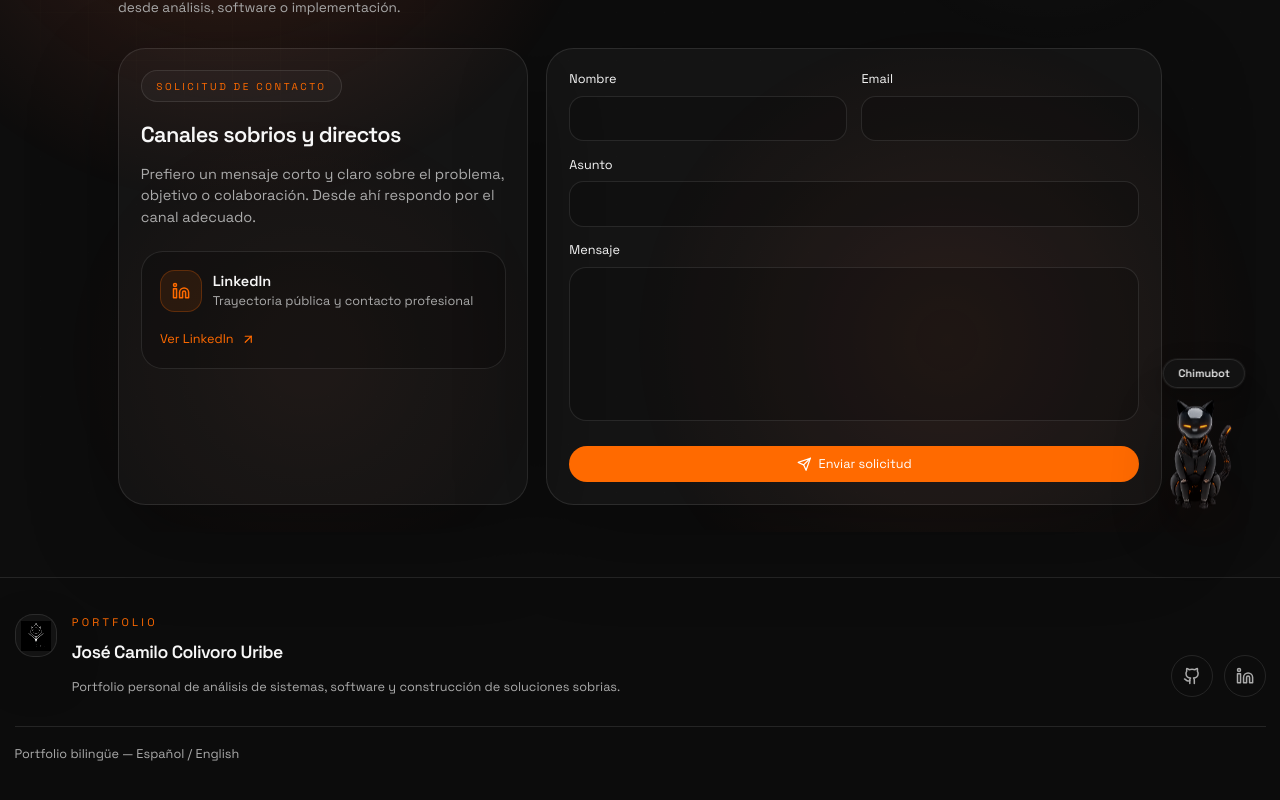
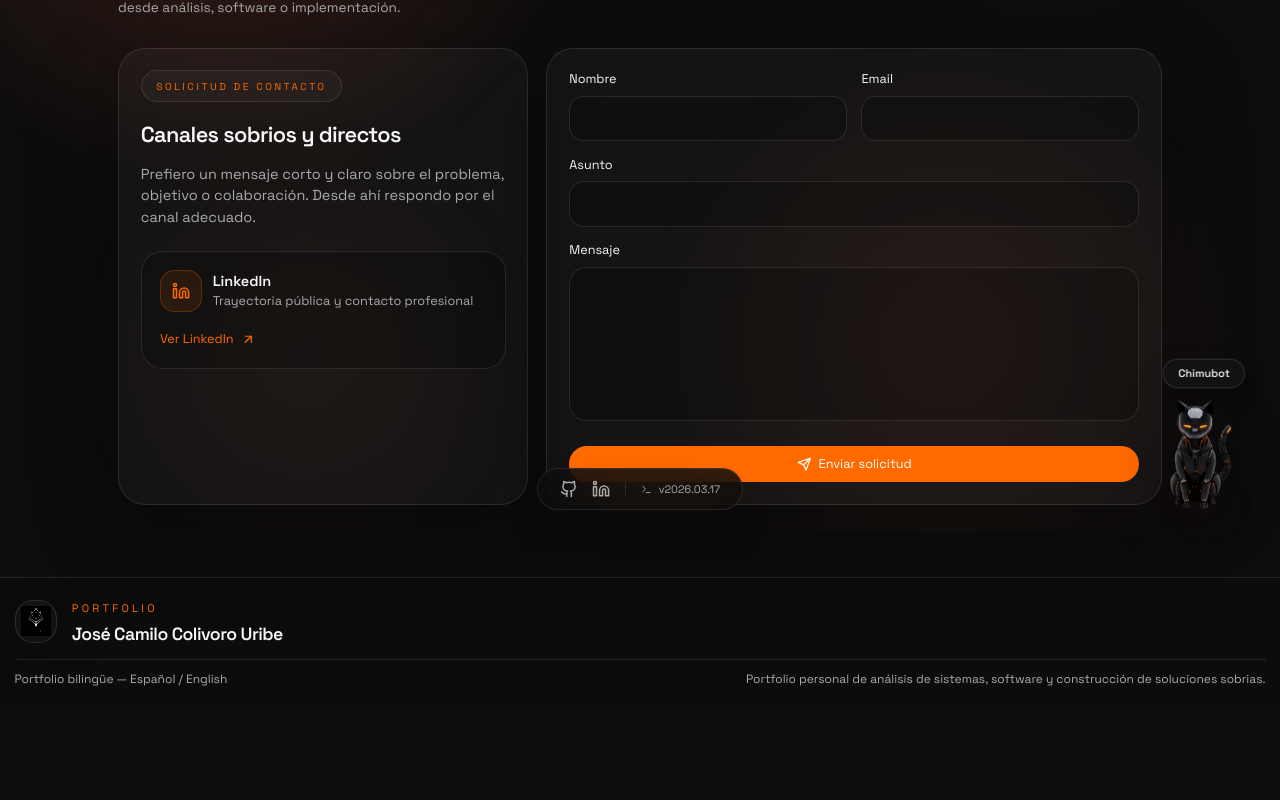
Before and after one commit to ColDev-Colivoro/portfolio, a React (Vite) app: page /contact in a window 1280 px wide. Shown: the part 268-1068 px from the top of the page. After the commit the page ends 978 px from the top, so only its background shows below. Built offline with nearby package versions, Linux system fonts and the light colour scheme.

Commit message:
feat: add CommandBar component and integrate it into the App; update Footer and SystemLog for improved layout and functionality

```diff
--- a/src/App.jsx
+++ b/src/App.jsx
@@ -5,6 +5,7 @@ import { Toaster } from '@/components/ui/toaster';
 import Navbar from '@/components/Navbar';
 import Footer from '@/components/Footer';
 import Chatbot from '@/components/Chatbot';
+import CommandBar from '@/components/CommandBar';
 import Cursor from '@/components/Cursor';
 import HomePage from '@/pages/HomePage';
 import AboutPage from '@/pages/AboutPage';
@@ -84,9 +85,10 @@ const App = () => {
 						</motion.div>
 					</AnimatePresence>
 				</div>
-				<Chatbot lang={lang} />
-				<Footer />
-				<Toaster />
+					<Chatbot lang={lang} />
+					<CommandBar />
+					<Footer />
+					<Toaster />
 			</div>
 		</div>
 	);
--- /dev/null
+++ b/src/components/CommandBar.jsx
@@ -0,0 +1,47 @@
+import { useEffect, useState } from 'react';
+import { motion, AnimatePresence } from 'framer-motion';
+import { Github, Linkedin, Terminal } from 'lucide-react';
+import SystemLog from './SystemLog';
+
+const CommandBar = () => {
+    const [isVisible, setIsVisible] = useState(false);
+    const [logOpen, setLogOpen] = useState(false);
+
+    useEffect(() => {
+        const observer = new IntersectionObserver(
+            ([entry]) => setIsVisible(entry.isIntersecting),
+            { threshold: 0.1 }
+        );
+        const footer = document.querySelector('footer');
+        if (footer) observer.observe(footer);
+        return () => observer.disconnect();
+    }, []);
+
+    return (
+        <>
+            <AnimatePresence>
+                {isVisible && (
+                        <motion.div
+                        initial={{ y: 20, opacity: 0 }}
+                        animate={{ y: 0, opacity: 1 }}
+                        exit={{ y: 20, opacity: 0 }}
+                        transition={{ duration: 0.8, ease: [0.22, 1, 0.36, 1] }}
+                        className="fixed bottom-6 z-40 flex w-full justify-center px-4"
+                    >
+                        <div className="flex items-center gap-4 rounded-full border border-white/10 bg-background/80 px-6 py-3 shadow-2xl backdrop-blur-xl">
+                            <a href="https://github.com/ColDev-Colivoro" target="_blank" className="text-muted-foreground transition-colors hover:text-accent"><Github className="h-5 w-5" /></a>
+                            <a href="https://www.linkedin.com/in/camilo-colivoro-1a5206386" target="_blank" className="text-muted-foreground transition-colors hover:text-accent"><Linkedin className="h-5 w-5" /></a>
+                            <div className="h-4 w-px bg-white/10" />
+                            <button onClick={() => setLogOpen(true)} className="flex items-center gap-2 text-xs text-muted-foreground hover:text-accent">
+                                <Terminal className="h-3 w-3" /> v2026.03.17
+                            </button>
+                        </div>
+                    </motion.div>
+                )}
+            </AnimatePresence>
+            <SystemLog isOpen={logOpen} onClose={() => setLogOpen(false)} />
+        </>
+    );
+};
+
+export default CommandBar;
--- a/src/components/Footer.jsx
+++ b/src/components/Footer.jsx
@@ -1,4 +1,3 @@
-import { Github, Linkedin } from 'lucide-react';
 import { useLocale } from '@/context/LocaleContext';
 import { siteContent } from '@/data/siteContent';
 import { resolveCopy } from '@/lib/i18n';
@@ -11,53 +10,24 @@ const Footer = () => {
 
 	return (
 		<footer className="border-t border-white/10 bg-background/95">
-			<div className="container mx-auto px-4 py-10">
-				<div className="flex flex-col gap-8 md:flex-row md:items-end md:justify-between">
+			<div className="container mx-auto px-4 py-6">
+				<div className="flex flex-col gap-6 md:flex-row md:items-end md:justify-between">
 					<div className="flex max-w-2xl items-start gap-4">
 						<div className="footer-brand-shell flex items-center justify-center rounded-[1.25rem] border border-white/10 bg-white/[0.03] shadow-[0_18px_48px_rgba(0,0,0,0.24)]">
 							<img src={logoPath} alt="Logo gato ColDev" className="footer-brand-logo object-contain invert brightness-[1.95] contrast-125" />
 						</div>
 						<div>
 							<p className="text-[11px] uppercase tracking-[0.3em] text-accent">Portfolio</p>
-							<h3 className="footer-brand-title mt-3 font-semibold tracking-[-0.03em] text-foreground">
+							<h3 className="footer-brand-title mt-2 font-semibold tracking-[-0.03em] text-foreground">
 								{resolveCopy(content.title, lang)}
 							</h3>
-							<p className="mt-4 text-sm leading-relaxed text-muted-foreground">
-								{resolveCopy(content.tagline, lang)}
-							</p>
 						</div>
-					</div>
-
-					<div className="flex items-center gap-3">
-						<a
-							href="https://github.com/ColDev-Colivoro"
-							target="_blank"
-							rel="noopener noreferrer"
-							className="rounded-full border border-white/10 p-3 text-muted-foreground transition-colors hover:border-accent/40 hover:bg-white/[0.05] hover:text-accent"
-							aria-label="GitHub"
-							data-cursor-target="magnetic"
-							data-cursor-size="sm"
-							data-pressable="true"
-						>
-							<Github className="h-5 w-5" />
-						</a>
-						<a
-							href="https://www.linkedin.com/in/camilo-colivoro-1a5206386"
-							target="_blank"
-							rel="noopener noreferrer"
-							className="rounded-full border border-white/10 p-3 text-muted-foreground transition-colors hover:border-accent/40 hover:bg-white/[0.05] hover:text-accent"
-							aria-label="LinkedIn"
-							data-cursor-target="magnetic"
-							data-cursor-size="sm"
-							data-pressable="true"
-						>
-							<Linkedin className="h-5 w-5" />
-						</a>
 					</div>
 				</div>
 
-				<div className="mt-8 border-t border-white/10 pt-5 text-sm text-muted-foreground">
+				<div className="mt-4 border-t border-white/10 pt-3 text-[12px] text-muted-foreground flex justify-between">
 					{resolveCopy(content.rights, lang)}
+                    <p className="text-muted-foreground">{resolveCopy(content.tagline, lang)}</p>
 				</div>
 			</div>
 		</footer>
--- /dev/null
+++ b/src/components/SystemLog.jsx
@@ -0,0 +1,37 @@
+import { useState } from 'react';
+import { motion, AnimatePresence } from 'framer-motion';
+import { Github, Linkedin, Terminal } from 'lucide-react';
+import { useLocale } from '@/context/LocaleContext';
+import { resolveCopy } from '@/lib/i18n';
+
+const SystemLog = ({ isOpen, onClose }) => {
+    return (
+        <AnimatePresence>
+            {isOpen && (
+                <motion.div
+                    initial={{ opacity: 0 }}
+                    animate={{ opacity: 1 }}
+                    exit={{ opacity: 0 }}
+                    className="fixed inset-0 z-[60] flex items-center justify-center p-4 bg-black/50 backdrop-blur-sm"
+                    onClick={onClose}
+                >
+                    <motion.div
+                        initial={{ scale: 0.9, opacity: 0 }}
+                        animate={{ scale: 1, opacity: 1 }}
+                        exit={{ scale: 0.9, opacity: 0 }}
+                        className="w-full max-w-sm rounded-3xl border border-white/10 bg-card p-6 shadow-2xl"
+                        onClick={e => e.stopPropagation()}
+                    >
+                        <h3 className="text-lg font-semibold text-foreground">System Log</h3>
+                        <div className="mt-4 text-sm text-muted-foreground">
+                            <p>v2026.03.17 - UX Refinement: Added CommandBar, streamlined transitions.</p>
+                        </div>
+                        <button onClick={onClose} className="mt-6 w-full rounded-full bg-accent py-2 text-sm text-accent-foreground">Close</button>
+                    </motion.div>
+                </motion.div>
+            )}
+        </AnimatePresence>
+    );
+};
+
+export default SystemLog;
```
